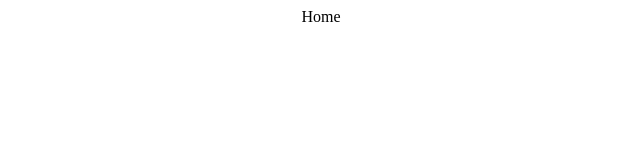
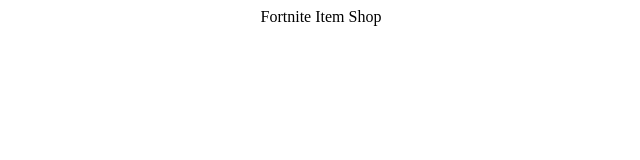
Before and after one commit to EricLam404/shopping-cart, a React (Create React App) app: page /shop/1 in a window 1280 px wide. Shown: the top 160 px of the page, without its empty margins (319-959 px from the left). Built offline with nearby package versions, Linux system fonts and the light colour scheme; the HTML template or start-up script is replaced by a standard one.

Commit message:
Changed home

```diff
--- a/src/App.js
+++ b/src/App.js
@@ -4,7 +4,7 @@
 function App() {
   return (
     <div className="App">
-        Home
+        <div>Fortnite Item Shop</div>
     </div>
   );
 }
```
